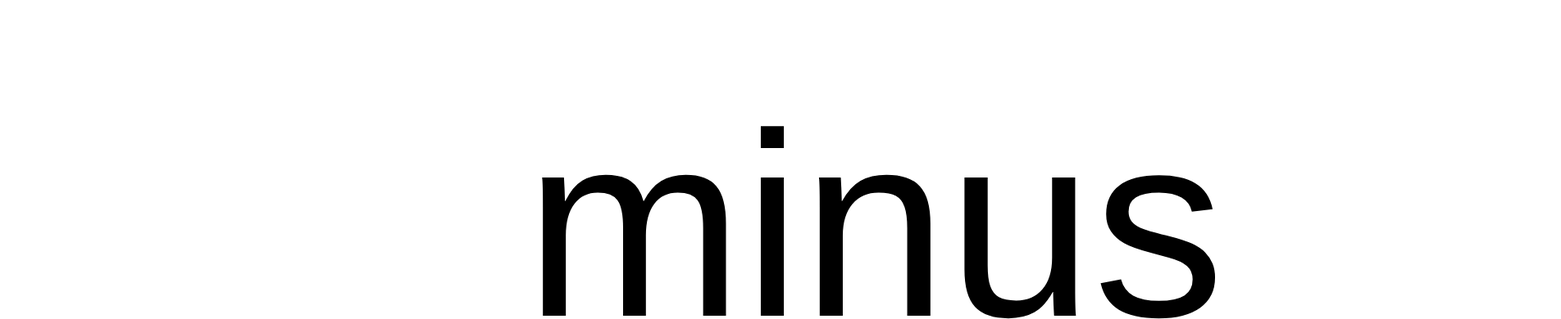
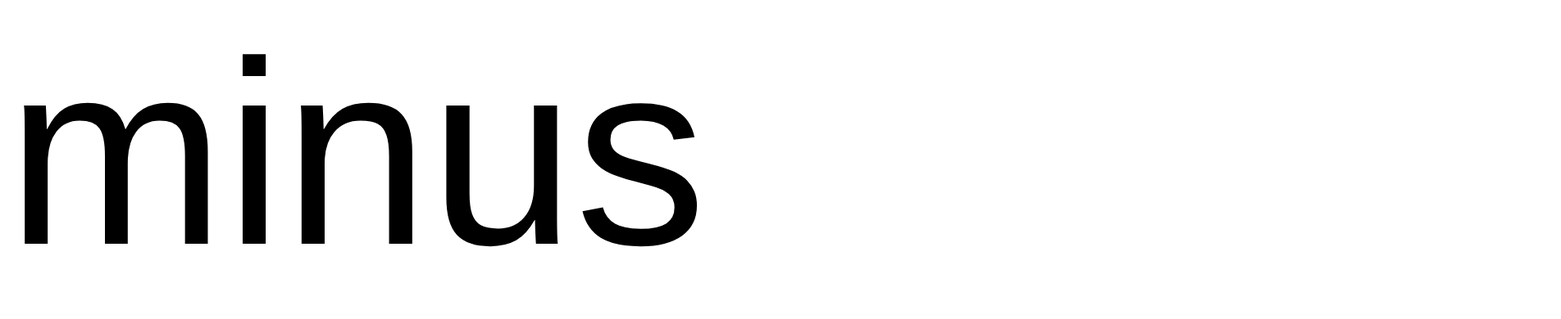
Before and after one commit to minusthebrand/minusthebrand, a plain HTML site: page index.html in a window 1280 px wide. Shown: the part 317-707 px from the top of the page at 82% size, 1904 px wide, since content can reach past the window. Drawn offline with Linux system fonts and the light colour scheme.

Commit message:
Update index.html

```diff
--- a/index.html
+++ b/index.html
@@ -6,13 +6,7 @@ div.container {
     height: 10em;
     position: relative }
 div.container p {
-<!--margin: 0;
-    position: absolute;
-    top: 50%;
-    left: 50%;
-    margin-right: -50%;
-    transform: translate(-50%, -50%)-->
-    color:#fff;
+    font color: white;
     font-family: sans-serif;
     font-size: 20em;}
 </style>
```
